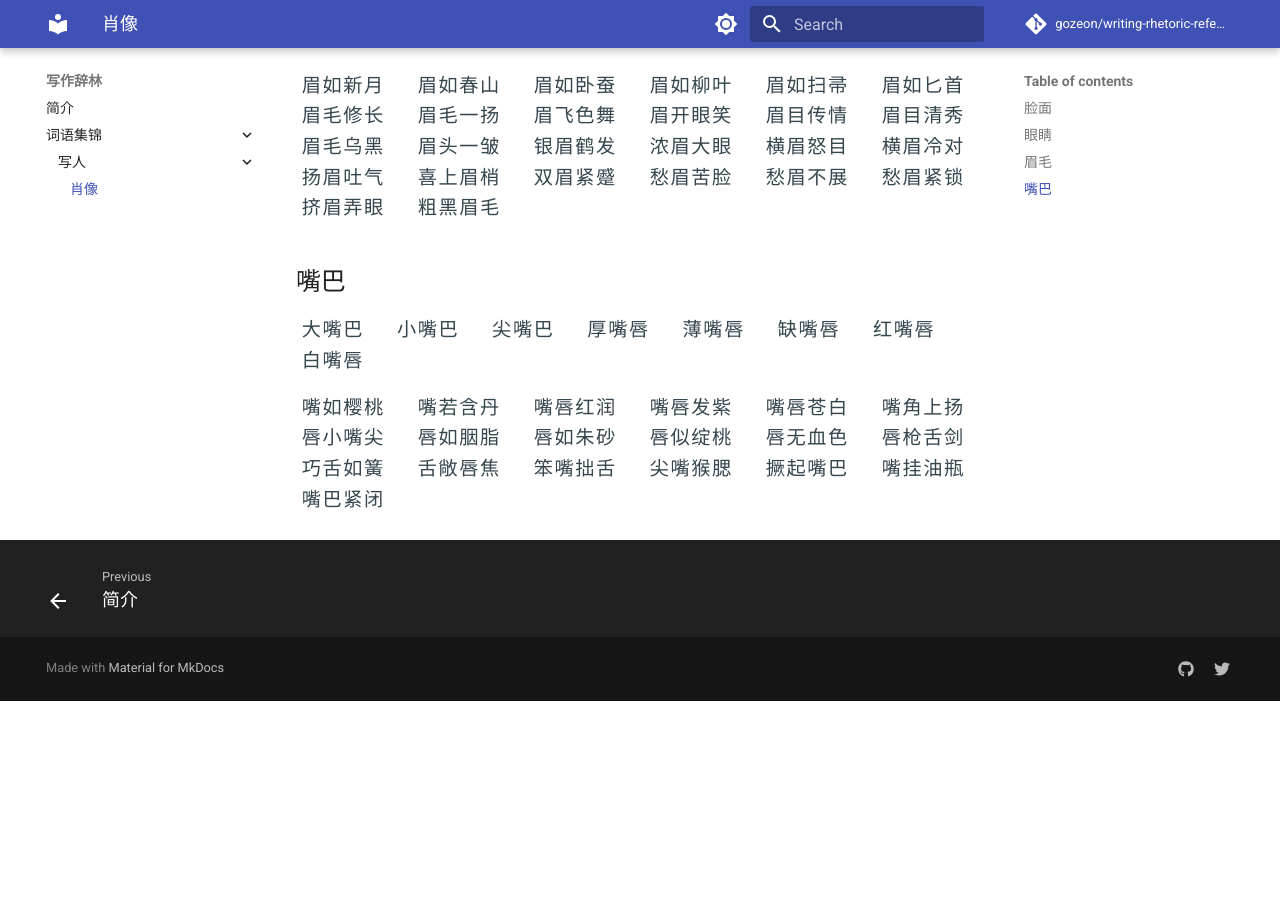
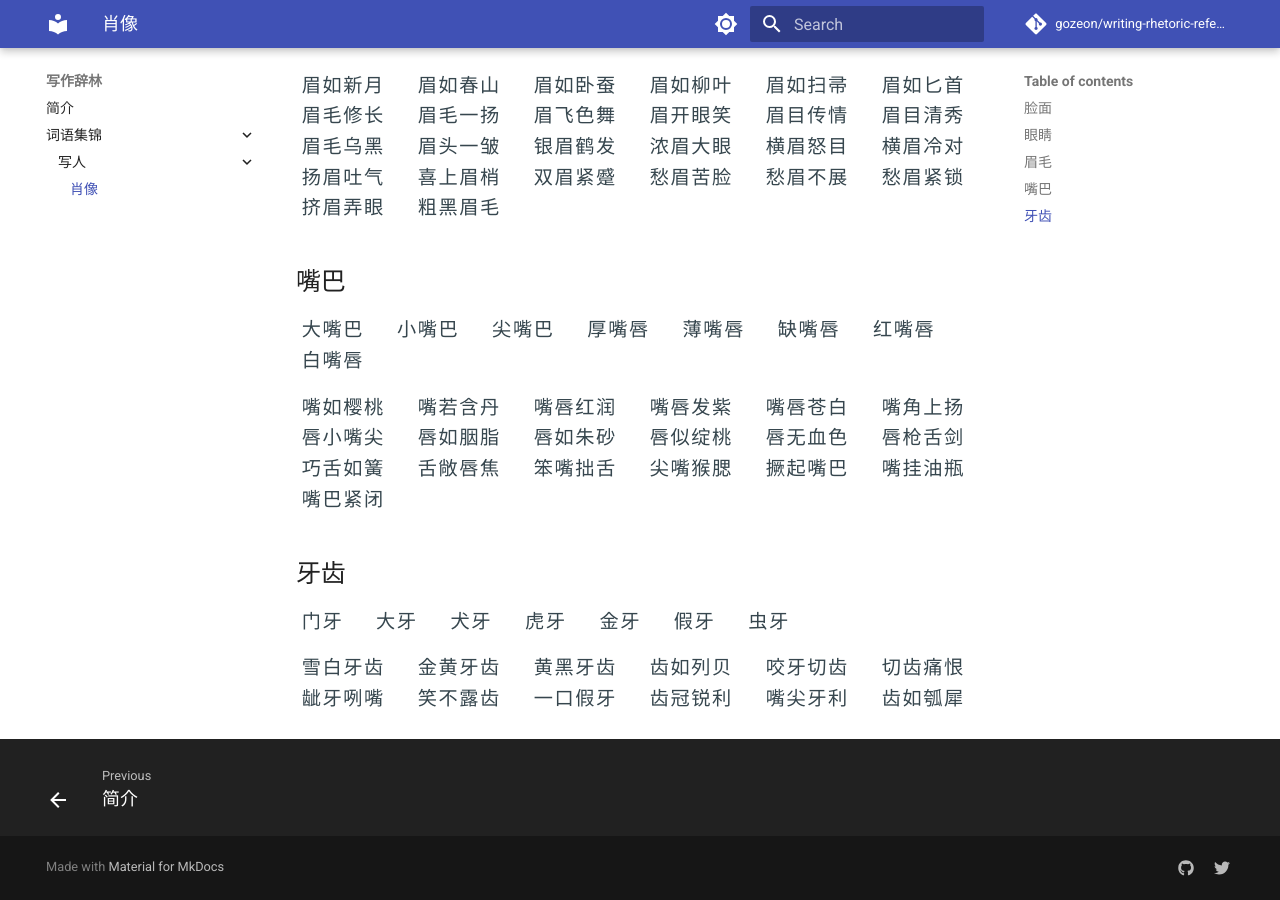
Before and after one commit to gozeon/writing-rhetoric-reference, an MkDocs documentation site: the page built from docs/词语集锦/写人/肖像.md, in a window 1280 px wide and 900 px high, scrolled down 1421 px. Built offline with MkDocs 1.6.1 and Material for MkDocs 9.7.7, drawn with Linux system fonts in a browser that asks for light colours; comment, search, counter and statistics services are not loaded; before the commit the page ends 2122 px from its top, so only the background shows below that.

Commit message:
doc: 牙齿

```diff
--- a/docs/词语集锦/写人/肖像.md
+++ b/docs/词语集锦/写人/肖像.md
@@ -261,3 +261,26 @@
 `撅起嘴巴`
 `嘴挂油瓶`
 `嘴巴紧闭`
+
+## 牙齿
+
+`门牙`
+`大牙`
+`犬牙`
+`虎牙`
+`金牙`
+`假牙`
+`虫牙`
+
+`雪白牙齿`
+`金黄牙齿`
+`黄黑牙齿`
+`齿如列贝`
+`咬牙切齿`
+`切齿痛恨`
+`龇牙咧嘴`
+`笑不露齿`
+`一口假牙`
+`齿冠锐利`
+`嘴尖牙利`
+`齿如瓠犀`
```
